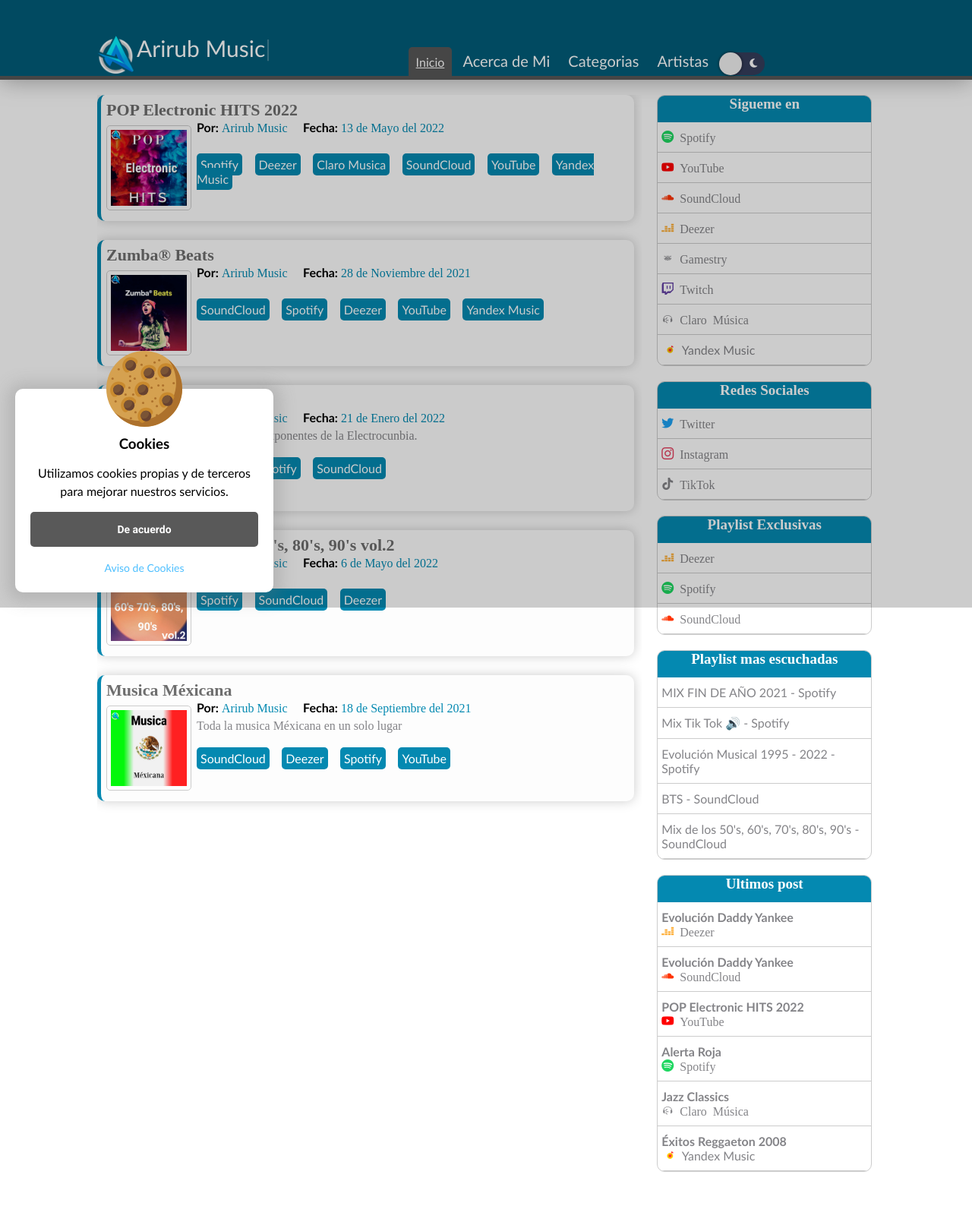
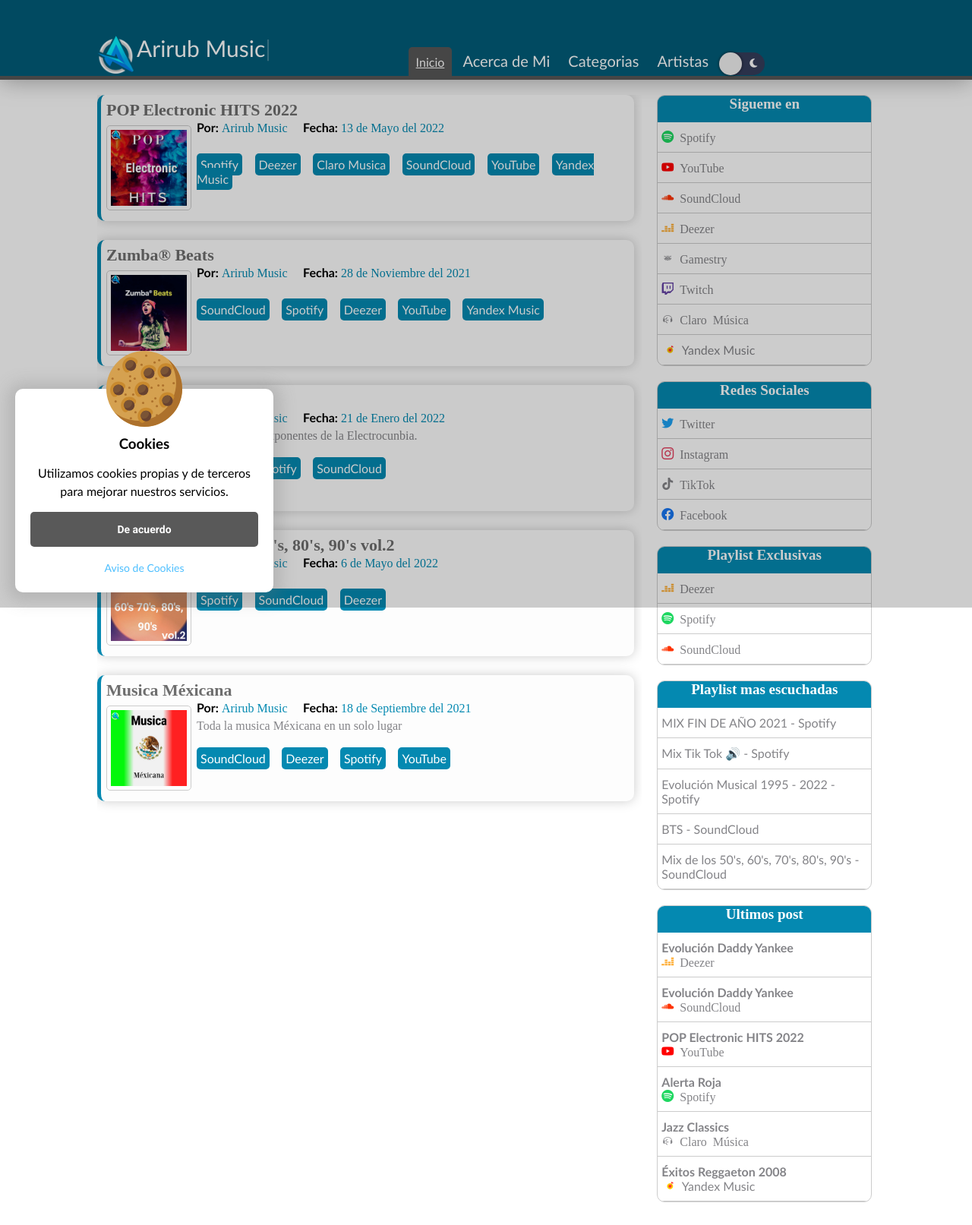
Before and after one commit to Arirub-Music/Arirub-Music.github.io, a PHP site: page / in a window 1280 px wide. Shown: the whole page at 76% size. Before the commit the page ends 1543 px from the top, so only its background shows below. Run offline with PHP 8.4, Linux system fonts and the light colour scheme; some libraries are stand-ins or nearby versions.

Commit message:
add face

```diff
--- a/css/style.css
+++ b/css/style.css
@@ -1,10 +1,10 @@
 @font-face {
   font-family: 'icomoon';
-  src:  url('fonts/icomoon.eot?36xig4');
-  src:  url('fonts/icomoon.eot?36xig4#iefix') format('embedded-opentype'),
-    url('fonts/icomoon.ttf?36xig4') format('truetype'),
-    url('fonts/icomoon.woff?36xig4') format('woff'),
-    url('fonts/icomoon.svg?36xig4#icomoon') format('svg');
+  src:  url('fonts/icomoon.eot?gdw0wg');
+  src:  url('fonts/icomoon.eot?gdw0wg#iefix') format('embedded-opentype'),
+    url('fonts/icomoon.ttf?gdw0wg') format('truetype'),
+    url('fonts/icomoon.woff?gdw0wg') format('woff'),
+    url('fonts/icomoon.svg?gdw0wg#icomoon') format('svg');
   font-weight: normal;
   font-style: normal;
   font-display: block;
@@ -40,6 +40,10 @@
 .icon-unnamed:before {
   content: "\e903";
 }
+.icon-facebook:before {
+  content: "\e90a";
+  color: #1877f2;
+}
 .icon-twitch:before {
   content: "\e902";
   color: #6441a4;
--- a/index.html
+++ b/index.html
@@ -254,7 +254,7 @@
                 <a href="https://soundcloud.com/arirub-music/albums" target="_blank" class="enlace-sidebar"><span class="icon-soundcloud"> SoundCloud</span></a>
                 <a href="https://www.deezer.com/es/profile/4779447822/playlists" target="_blank" class="enlace-sidebar"><span class="icon-deezer"> Deezer</span></a>
                 <a href="https://gamestry.com/Arirub%20Music" target="_blank" class="enlace-sidebar"><span class="icon-gamestry"> Gamestry</span></a>
-                <a href="https://gamestry.com/Arirub%20Music" target="_blank" class="enlace-sidebar"><span class="icon-twitch"> Twitch</span></a>
+                <a href="https://www.twitch.tv/arirubmusic" target="_blank" class="enlace-sidebar"><span class="icon-twitch"> Twitch</span></a>
                 <a href="https://www.claromusica.com/profile/294795189" target="_blank" class="enlace-sidebar"><span class="icon-unnamed"> Claro Música</span></a>
                 <a href="https://music.yandex.com/users/arirub.music21@gmail.com/playlists" target="_blank" class="enlace-sidebar"><span class="icon-yandex-music-seeklogocom"><span class="path1"></span><span class="path2"></span></span> Yandex Music</span></a>
 
@@ -265,7 +265,7 @@
                 <a href="https://twitter.com/ArirubMusic" target="_blank" class="enlace-sidebar"><span class="icon-twitter"> Twitter</span></a>
                 <a href="https://www.instagram.com/arirub_music/" target="_blank" class="enlace-sidebar"><span class="icon-instagram"> Instagram</span></a>
                 <a href="https://www.tiktok.com/@arirubmusic" target="_blank" class="enlace-sidebar"><span class="icon-tiktok"> TikTok</span></a>
-
+                <a href="https://www.facebook.com/Arirub-Music-106985735381525" target="_blank" class="enlace-sidebar"><span class="icon-facebook"> Facebook</span></a>
             </section>
 
             <section id="categorias">
```
Also changed, not shown: css/fonts/icomoon.ttf, css/fonts/icomoon.woff, 3 other files.
